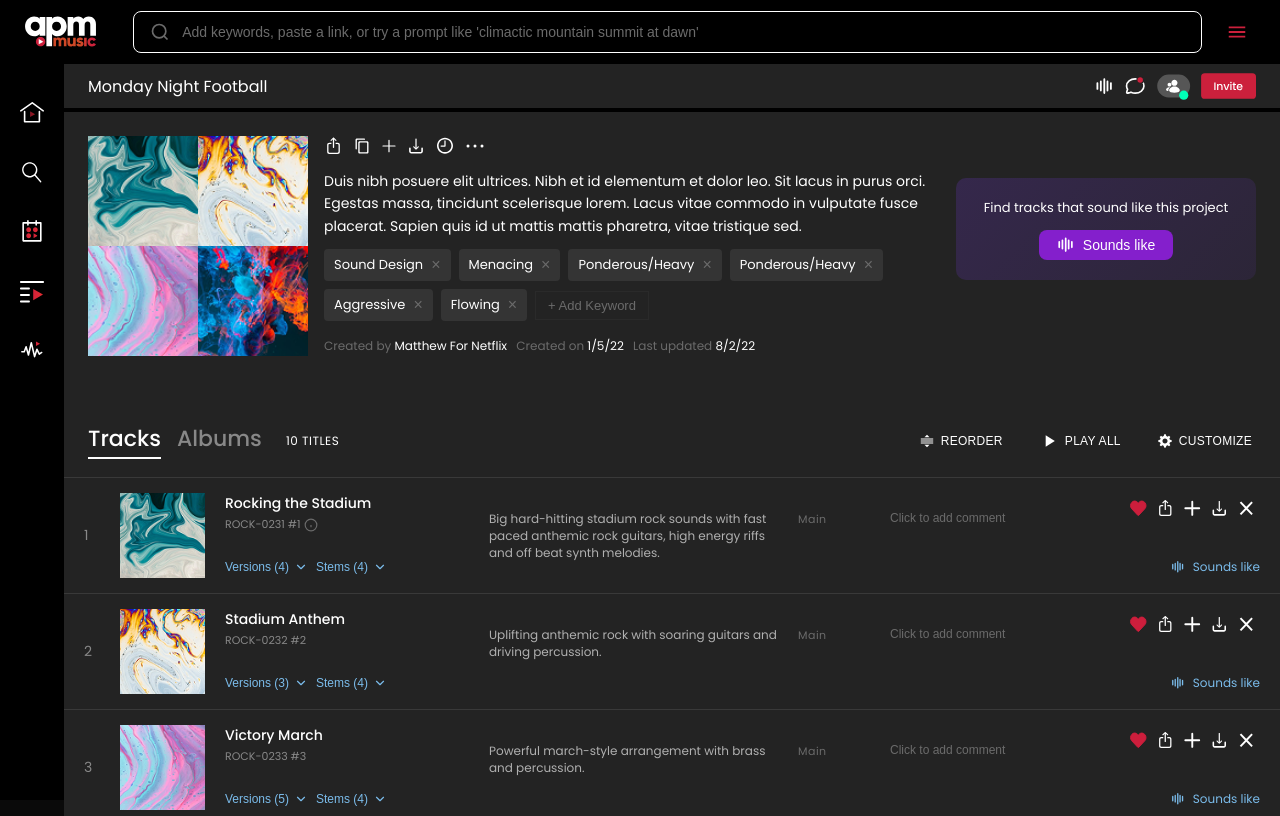
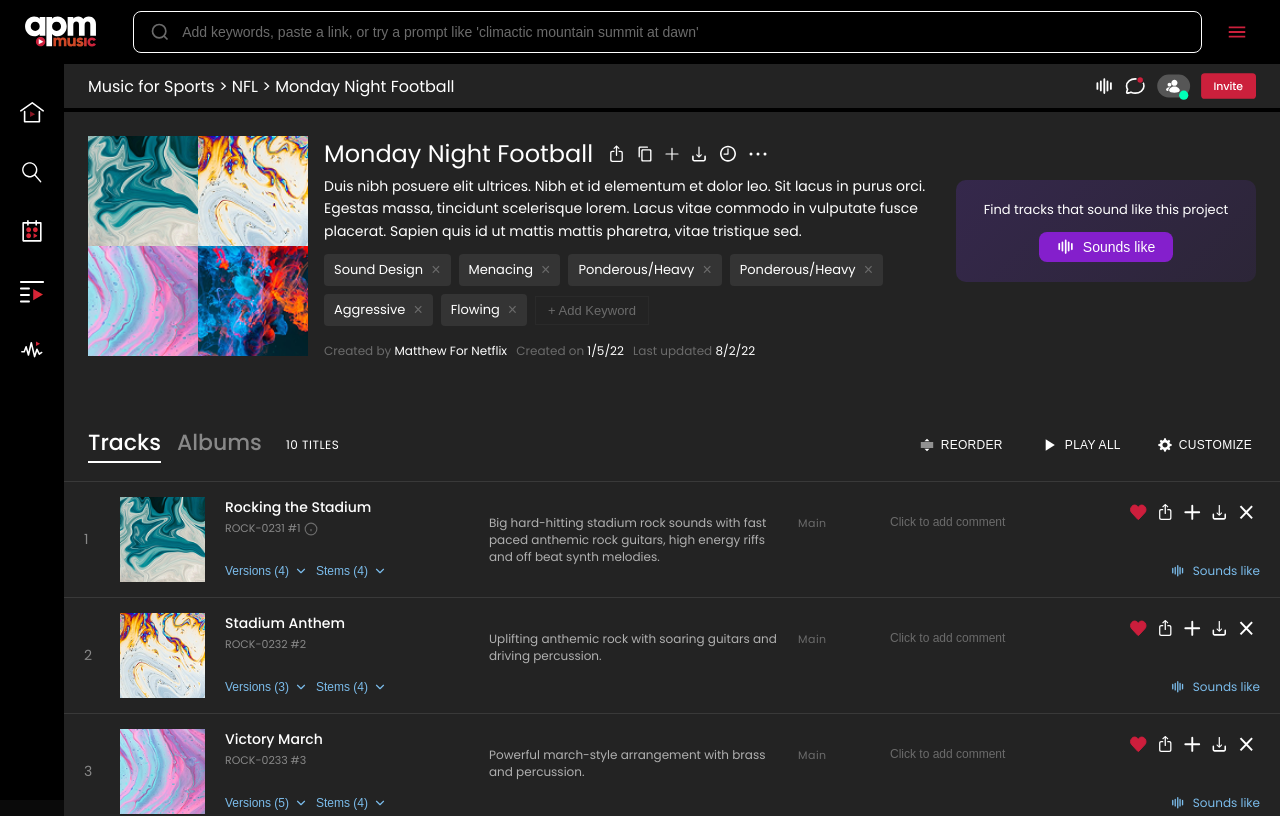
Before and after one commit to jescigno/apm, a React (Vite) app: page / in a window 1280 px wide. Shown: the top 816 px of the page. Built offline with nearby package versions, Linux system fonts and the light colour scheme.

Commit message:
Updated headline and breadcrumb post 2/19 meeting

```diff
--- a/src/App.jsx
+++ b/src/App.jsx
@@ -6,8 +6,8 @@
 import SoundsLikePanel from './components/SoundsLikePanel';
 
 const FOLDER_HIERARCHY = [
-  { id: 'music-for-sports', label: 'Music for Sports', visible: false },
-  { id: 'nfl', label: 'NFL', visible: false },
+  { id: 'music-for-sports', label: 'Music for Sports', visible: true },
+  { id: 'nfl', label: 'NFL', visible: true },
   { id: 'mnf', label: 'Monday Night Football', visible: true, locked: true },
 ];
 
--- a/src/components/ProjectCard.jsx
+++ b/src/components/ProjectCard.jsx
@@ -20,8 +20,11 @@
       <div className="project-details">
         <div className="project-content-row">
           <div className="project-text-block">
-            <div className="project-actions project-actions-inline">
-              <img src="/Actions.svg" alt="Project actions" className="project-actions-icons" />
+            <div className="project-title-row">
+              <h2 className="project-title">Monday Night Football</h2>
+              <div className="project-actions project-actions-inline">
+                <img src="/Actions.svg" alt="Project actions" className="project-actions-icons" />
+              </div>
             </div>
             <div className="project-description">
               <p>Duis nibh posuere elit ultrices. Nibh et id elementum et dolor leo. Sit lacus in purus orci. Egestas massa, tincidunt scelerisque lorem. Lacus vitae commodo in vulputate fusce placerat. Sapien quis id ut mattis mattis pharetra, vitae tristique sed.</p>
--- a/src/index.css
+++ b/src/index.css
@@ -316,6 +316,18 @@
   color: var(--text-primary);
 }
 
+.breadcrumb-dropdown-item:nth-child(2) {
+  padding-left: 24px;
+}
+
+.breadcrumb-dropdown-item:nth-child(3) {
+  padding-left: 32px;
+}
+
+.breadcrumb-dropdown-item:nth-child(3) .breadcrumb-toggle {
+  display: none;
+}
+
 .breadcrumb-dropdown-item .folder-icon {
   width: 20px;
   height: 20px;
@@ -374,7 +386,7 @@
 }
 
 .project-actions-inline {
-  margin-bottom: 2px;
+  margin-bottom: 0;
 }
 
 .project-collabs {
@@ -442,6 +454,27 @@
   display: flex;
   flex-direction: column;
   gap: 12px;
+}
+
+.project-description {
+  margin-top: -8px;
+}
+
+.project-title-row {
+  display: flex;
+  align-items: center;
+  gap: 14px;
+}
+
+.project-title {
+  font-size: 24px;
+  font-weight: 400;
+  color: #ffffff;
+  margin: 0;
+}
+
+.project-title-row .project-actions {
+  flex-shrink: 0;
 }
 
 .project-description p {
```
